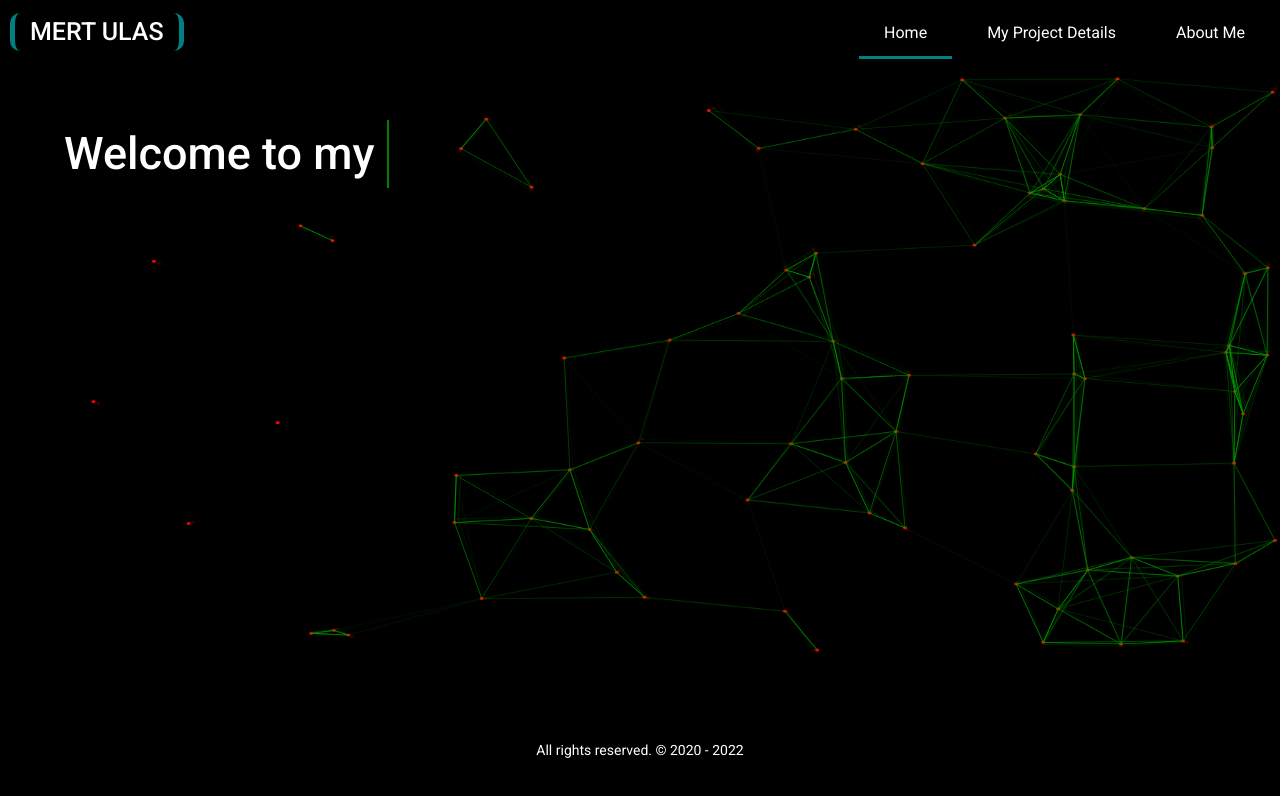
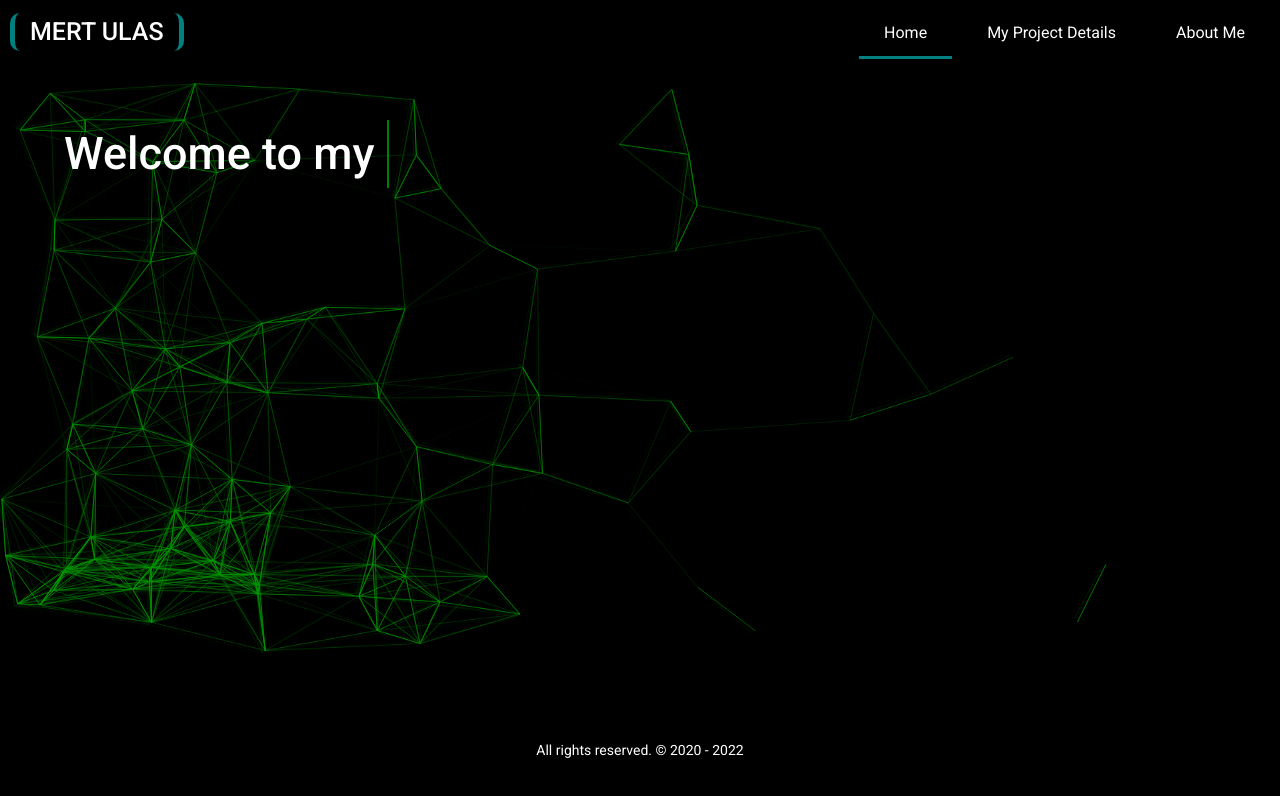
Before and after one commit to MERTULAS/portfolio-project, a Vue app: page / in a window 1280 px wide. Shown: the top 796 px of the page. Built offline with nearby package versions, Linux system fonts and the light colour scheme.

Commit message:
animation lines updated

```diff
--- a/src/components/AnimationBackground.vue
+++ b/src/components/AnimationBackground.vue
@@ -24,8 +24,8 @@ class Point {
       color,
       componentObject,
     ];
-    this.xDir = Math.random() * 5;
-    this.yDir = Math.random() * 5;
+    this.xDir = Math.random() * 2 - 4;
+    this.yDir = Math.random() * 2 - 4;
   }
 
   draw() {
@@ -109,7 +109,7 @@ export default {
         new Point(
           Math.floor(Math.random() * (window.innerWidth - 10)),
           Math.floor(Math.random() * (window.innerHeight - 10)),
-          "red",
+          "black",
           this
         )
       );
--- a/src/pages/IndexPage.vue
+++ b/src/pages/IndexPage.vue
@@ -1,6 +1,6 @@
 <template>
   <div>
-    <AnimationBackground :pointCount="80" />
+    <AnimationBackground :pointCount="100" />
     <div class="index-body">
       <h1>Welcome to my website</h1>
     </div>
```
